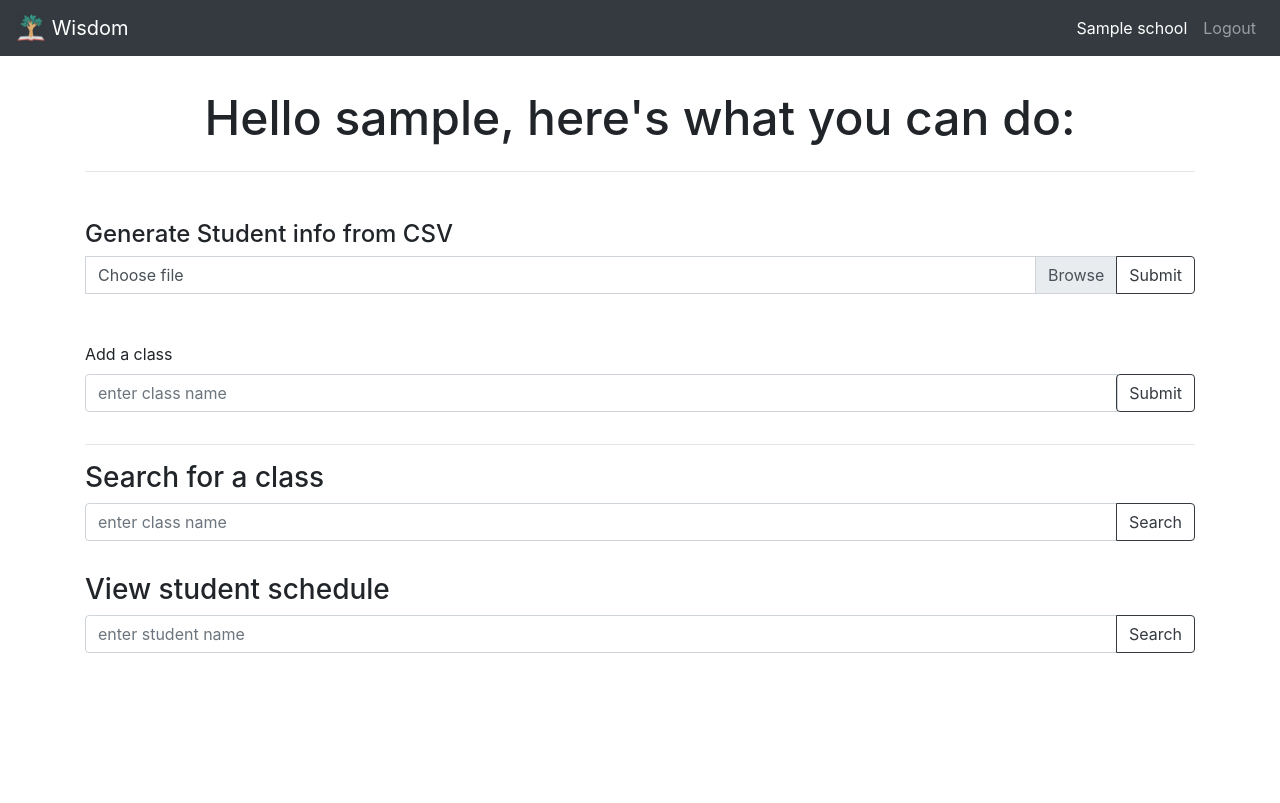
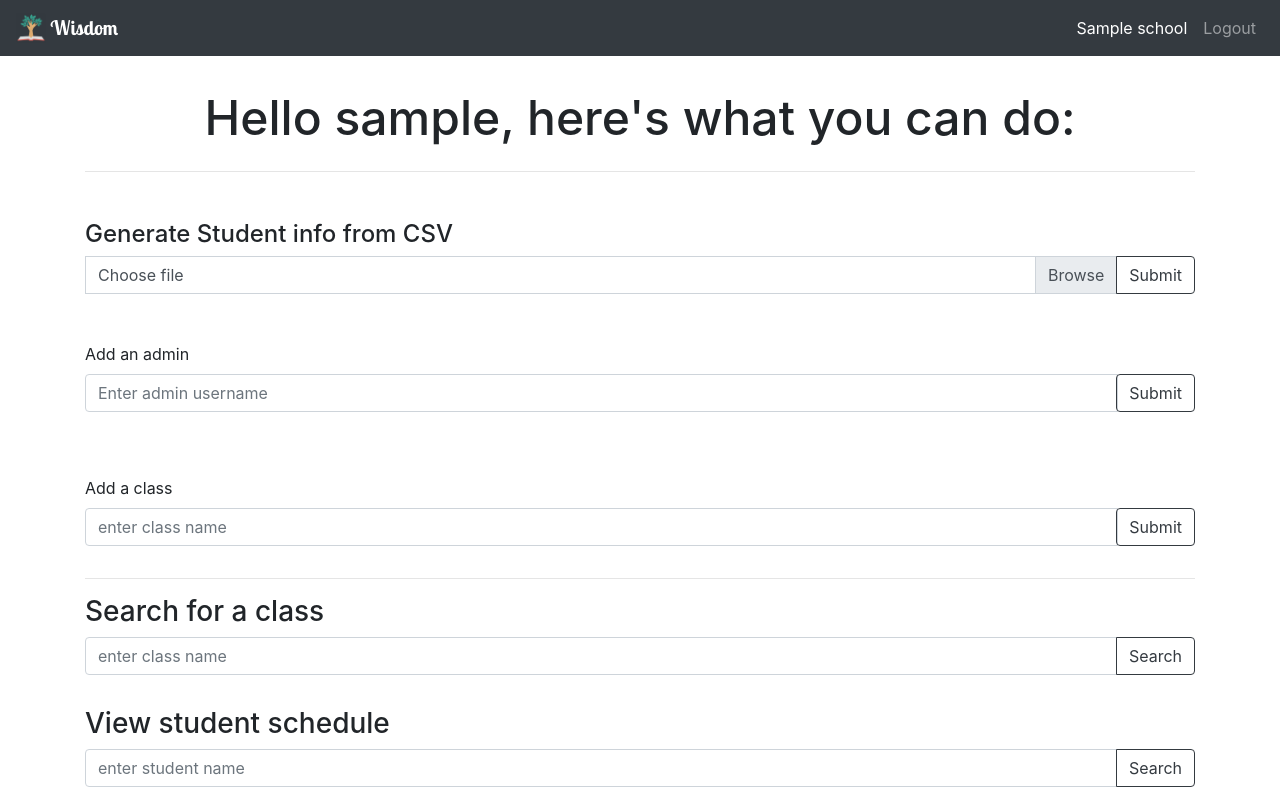
Before and after one commit to aaronli39/wisdom, a Flask app: page /school/1 in a window 1280 px wide. Before the commit the page ends 653 px from the top, so only its background shows below. Run offline with Flask 2, Linux system fonts and the light colour scheme; the visitor is signed in with stand-in values (Sample User, id 1); a database or web service that is not in the repository returns one stand-in record (values such as "Sample title"); some libraries are stand-ins or nearby versions.

Commit message:
Admin adding and font fix

```diff
--- a/app.py
+++ b/app.py
@@ -148,6 +148,16 @@ def classRoute(schoolID, classID):
         return redirect('/login')
     return render_template('class.html', schoolID = schoolID, classID = classID)
 
+@app.route('/addAdmin', methods=['POST'])
+def addAdmin():
+    if 'username' not in session:
+        return redirect('/login')
+    if session['userType'] != 'admin':
+        flash('You are not a administrator!')
+        return redirectByUserType(session['userType'])
+    flash(dbtools.addAdmin(session['username'], request.form['schoolID'], request.form['adminUsername']))
+    return redirect(request.referrer)
+
 if __name__ == "__main__":
     if REPL_MODE:
         while True:
--- a/templates/base.html
+++ b/templates/base.html
@@ -10,6 +10,12 @@
     <link rel="stylesheet" href="https://stackpath.bootstrapcdn.com/bootstrap/4.3.1/css/bootstrap.min.css"
         integrity="sha384-ggOyR0iXCbMQv3Xipma34MD+dH/1fQ784/j6cY/iJTQUOhcWr7x9JvoRxT2MZw1T" crossorigin="anonymous">
     <link rel="stylesheet" href="../static/index.css" type="text/css">
+    <link href="https://fonts.googleapis.com/css?family=Lobster+Two:700&display=swap" rel="stylesheet">
+    <style>
+        .special {
+            font-family: 'Lobster Two', cursive;
+        }
+    </style>
     <title>
         {% block title %}
         {% endblock %}
--- a/templates/landing.html
+++ b/templates/landing.html
@@ -14,7 +14,7 @@
     <link href="https://fonts.googleapis.com/css?family=Fira+Sans&display=swap" rel="stylesheet">
     <link rel="stylesheet" href="https://cdnjs.cloudflare.com/ajax/libs/font-awesome/5.10.0-12/css/all.min.css">
     <link rel="stylesheet" href="../static/style.css">
-    <title>Hello, world!</title>
+    <title>Welcome to Wisdom</title>
 </head>
 
 <body data-spy="scroll" data-target=".navbar" data-offset="70">
--- a/templates/schools.html
+++ b/templates/schools.html
@@ -35,8 +35,6 @@
     <div class="row mt-5">
 
         <div class="col">
-            <h4>Generate Student info from CSV</h4>
-            <!-- <button class="btn btn-primary">Here</button> -->
             {% with messages = get_flashed_messages() %}
             {% if messages %}
             <div class="alert alert-primary">
@@ -46,6 +44,8 @@
             </div>
             {% endif %}
             {% endwith %}
+            <h4>Generate Student info from CSV</h4>
+            <!-- <button class="btn btn-primary">Here</button> -->
             <form action="/uploadStudentCSV" method="POST" enctype="multipart/form-data" class="form-group m-0">
                 <div class="input-group">
                     <input type="hidden" name="schoolID" value="{{schoolData['schoolID']}}">
@@ -55,6 +55,24 @@
                     </div>
                     <div class="input-group-append">
                         <button id="filer" class="btn btn-outline-dark" type="submit">Submit</button>
+                    </div>
+                </div>
+            </form>
+        </div>
+
+    </div>
+    <div class="row mt-5">
+
+        <div class="col">
+            <form action="/addAdmin" method="POST">
+                <input type="hidden" name="schoolID" value="{{schoolData['schoolID']}}">
+                <label for="adminUsername">Add an admin</label>
+                <div class="input-group mb-3">
+                    <input type="text" class="form-control" placeholder="Enter admin username" name="adminUsername" required>
+                    <div class="input-group-append">
+                        <div class="input-group-append">
+                            <button class="btn btn-outline-dark" type="submit">Submit</button>
+                        </div>
                     </div>
                 </div>
             </form>
--- a/util/Database.py
+++ b/util/Database.py
@@ -81,7 +81,7 @@ class DBTools:
             'schools' : schoolID
         }
         if self.mongo.db.admin.find(adminCheck).limit(1).count() == 0:
-            return "User is not an admin of this school!"
+            return "You are not a administrator of this school!"
         if self.checkAdmin(schoolID, adminUsername):
             return "This user is already an admin!"
         self.mongo.db.school.update({'schoolID' : schoolID}, { #Add user to admins list
```
